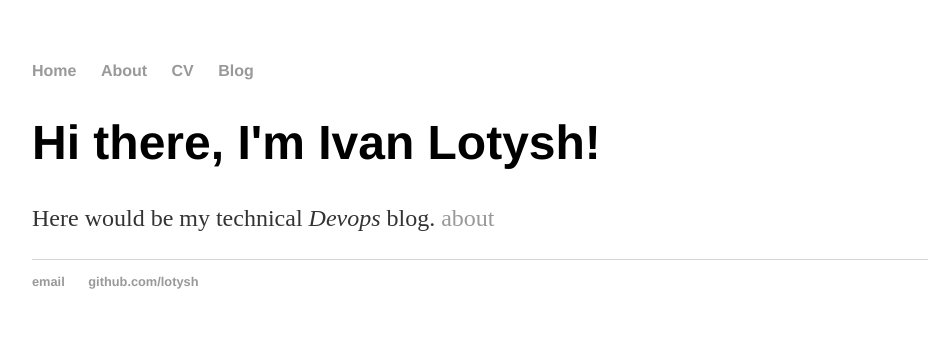
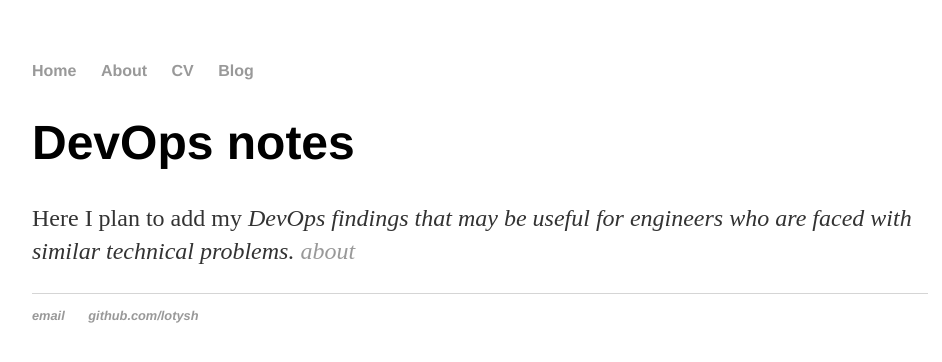
Before and after one commit to lotysh/lotysh.github.io, a Jekyll site: the page built from index.html, in a window 1280 px wide. Shown: the top 362 px of the page, without its empty margins (160-1102 px from the left). Built offline with Jekyll 4.4.1, drawn with Linux system fonts in a browser that asks for light colours.

Commit message:
Update index.html

```diff
--- a/index.html
+++ b/index.html
@@ -4,6 +4,6 @@ title: Ivan Lotysh, DevOps engineer
 ---
 
 		<div class="blurb">
-			<h1>Hi there, I'm Ivan Lotysh!</h1>
-			<p>Here would be my technical <em>Devops</em> blog. <a href="/about">about</a></p>
+			<h1>DevOps notes</h1>
+			<p>Here I plan to add my <em>DevOps findings that may be useful for engineers who are faced with similar technical problems. <a href="/about">about</a></p>
 		</div>
```
